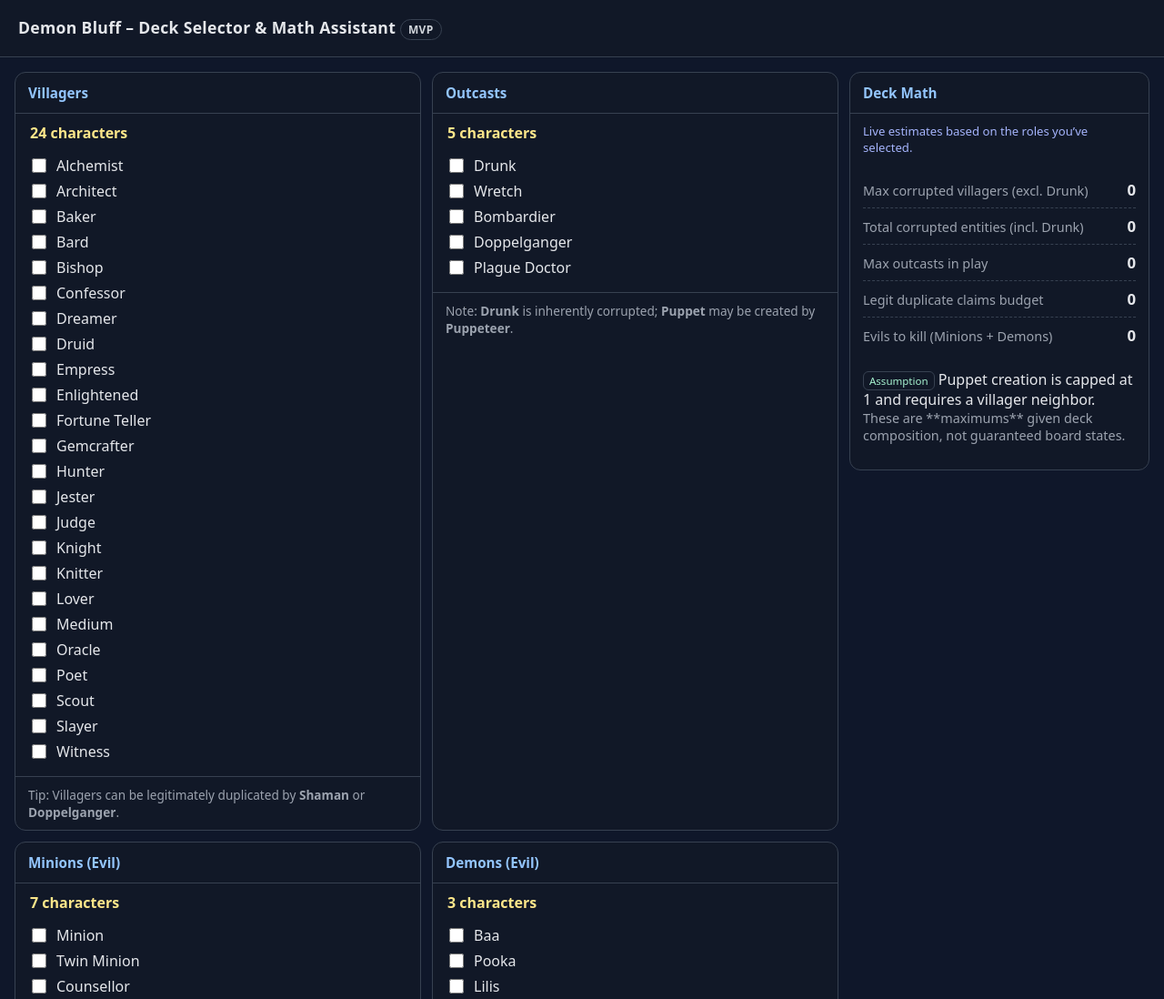
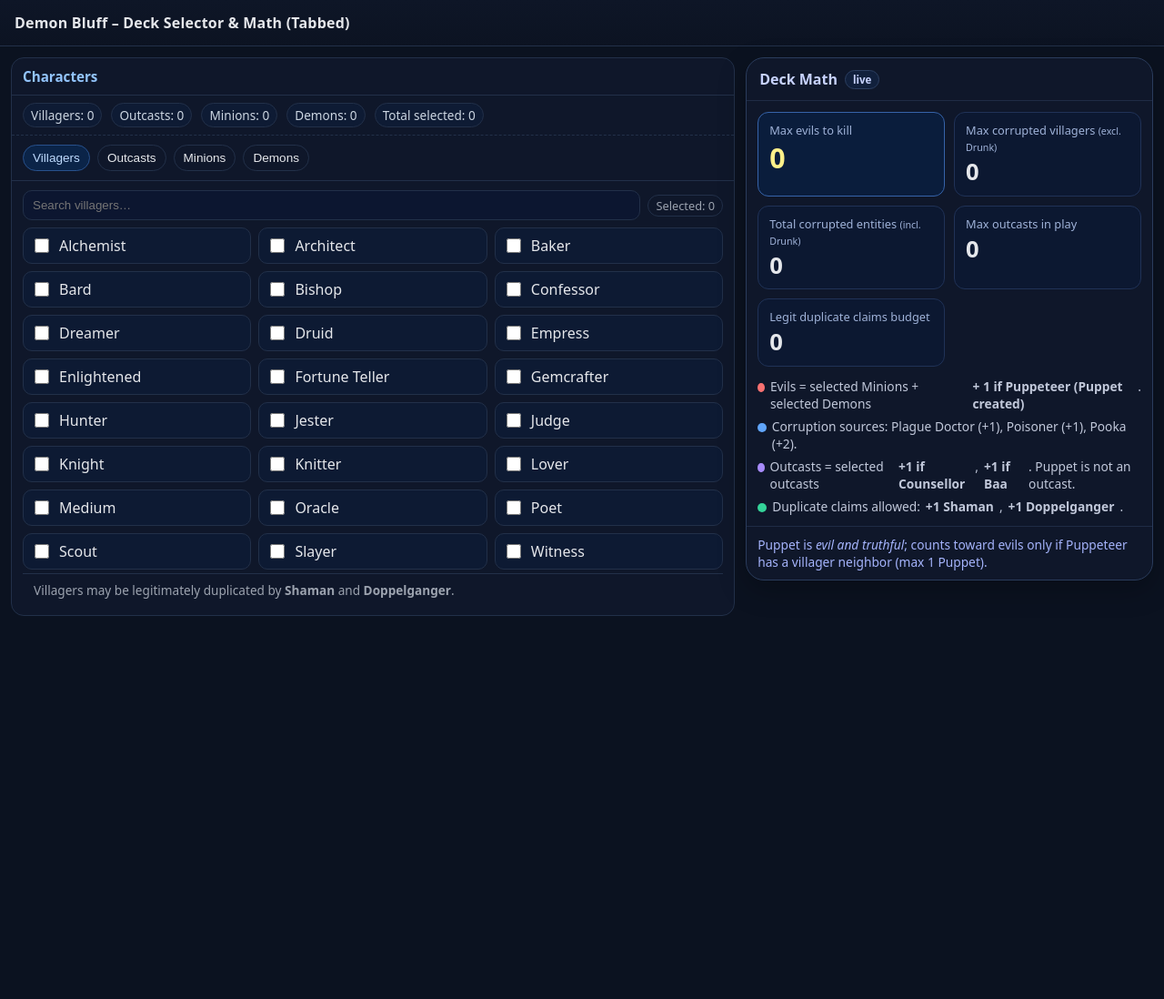
Before and after one commit to middaysnight/BluffHelper, a plain HTML site: page index.html in a window 1280 px wide. Shown: the top 1098 px of the page at 91% size. After the commit the page ends 800 px from the top, so only its background shows below. Drawn offline with Linux system fonts and the light colour scheme.

Commit message:
Update index.html
gpt think puppet is outcast. let's try fix that. also what is that mvp pills?

```diff
--- a/index.html
+++ b/index.html
@@ -2,244 +2,338 @@
 <html lang="en">
 <head>
   <meta charset="utf-8" />
-  <title>Demon Bluff – Player Assist (Deck & Calculator)</title>
+  <title>Demon Bluff – Deck Selector & Math (Tabbed, Compact)</title>
   <meta name="viewport" content="width=device-width, initial-scale=1" />
   <style>
-    :root { --gap: 12px; --radius: 12px; }
-    body { font-family: system-ui, Segoe UI, Roboto, Arial, sans-serif; margin: 0; color: #111; background: #0f172a; }
-    header { padding: 18px 20px; background: #111827; color: #e5e7eb; border-bottom: 1px solid #374151; }
-    header h1 { margin: 0; font-size: 1.1rem; letter-spacing: .3px; }
-    main { padding: 16px; display: grid; gap: var(--gap); grid-template-columns: 1fr 330px; align-items: start; }
-    .card { background: #111827; color: #e5e7eb; border: 1px solid #374151; border-radius: var(--radius); }
-    .card h2 { margin: 0; padding: 12px 14px; font-size: .95rem; border-bottom: 1px solid #374151; color: #93c5fd; }
-    .card .content { padding: 10px 14px; }
-    .grid { display: grid; gap: var(--gap); }
-    .cols-2 { grid-template-columns: repeat(2, minmax(0, 1fr)); }
-    .cols-3 { grid-template-columns: repeat(3, minmax(0, 1fr)); }
-    .pill { display:inline-block; padding: 2px 8px; border-radius: 999px; font-size: .75rem; border:1px solid #374151; color:#d1d5db; }
-    .section { margin-bottom: 18px; }
-    fieldset { border: none; padding: 0; margin: 0; }
-    legend { font-weight: 600; margin-bottom: 8px; color:#fde68a; }
-    label { display: flex; gap: 8px; align-items: center; margin: 6px 0; cursor: pointer; }
-    input[type="checkbox"] { accent-color: #60a5fa; width: 16px; height: 16px; }
-    .muted { color: #9ca3af; font-size: .9rem; }
-    .stat { display: flex; justify-content: space-between; align-items: baseline; padding: 8px 0; border-bottom: 1px dashed #374151; }
-    .stat:last-child { border-bottom: none; }
-    .stat .k { color:#9ca3af; font-size:.9rem; }
-    .stat .v { font-weight: 700; font-size: 1.05rem; color:#e5e7eb; }
-    .tag { font-size: .72rem; padding: 2px 6px; border-radius: 6px; border:1px solid #374151; color:#a7f3d0; }
-    .hint { font-size: .82rem; color: #a5b4fc; }
-    .foot { padding: 10px 14px; border-top: 1px solid #374151; color:#9ca3af; font-size:.85rem; }
-    @media (max-width: 980px){ main { grid-template-columns: 1fr; } }
+    :root{
+      --bg:#0b1220; --panel:#0f172a; --muted:#9ca3af; --line:#223049;
+      --text:#e5e7eb; --accent:#60a5fa; --accent2:#a78bfa; --warn:#f59e0b; --ok:#34d399; --bad:#f87171;
+      --radius:14px; --gap:12px;
+    }
+    *{box-sizing:border-box}
+    html,body{height:100%}
+    body{margin:0;font-family:system-ui,Segoe UI,Roboto,Arial,sans-serif;background:var(--bg);color:var(--text)}
+    header{padding:14px 16px;border-bottom:1px solid var(--line);background:linear-gradient(180deg,#0e1627,#0c1322)}
+    header h1{margin:0;font-size:1rem;letter-spacing:.2px}
+    .wrap{display:grid;grid-template-columns:1.6fr .9fr;gap:var(--gap);padding:12px;align-items:start;min-height:calc(100vh - 56px)}
+    @media (max-width: 980px){ .wrap{grid-template-columns:1fr;min-height:auto} .deckmath{position:static} }
+
+    /* Left: tabs */
+    .card{background:var(--panel);border:1px solid var(--line);border-radius:var(--radius)}
+    .card h2{margin:0;padding:10px 12px;border-bottom:1px solid var(--line);font-size:.95rem;color:#93c5fd}
+    .tabs{display:flex;gap:8px;padding:10px 12px;border-bottom:1px solid var(--line);flex-wrap:wrap}
+    .tab-btn{padding:6px 10px;font-size:.85rem;border:1px solid var(--line);border-radius:999px;background:transparent;color:var(--text);cursor:pointer}
+    .tab-btn.active{background:#0b2448;border-color:#28518c;color:#bfdbfe}
+    .tab-pane{display:none;padding:10px 12px}
+    .tab-pane.active{display:block}
+    .pane-head{display:flex;gap:8px;align-items:center;justify-content:space-between;margin-bottom:8px}
+    .search{flex:1}
+    .search input{width:100%;padding:8px 10px;border-radius:10px;border:1px solid var(--line);background:#0c1630;color:var(--text)}
+    .counter{font-size:.8rem;color:var(--muted);padding:2px 8px;border:1px solid var(--line);border-radius:999px}
+    .list{display:grid;grid-template-columns:repeat(3,minmax(0,1fr));gap:8px;max-height:58vh;overflow:auto;padding-bottom:4px}
+    @media (max-width: 1100px){ .list{grid-template-columns:repeat(2,minmax(0,1fr))} }
+    @media (max-width: 560px){ .list{grid-template-columns:1fr} }
+
+    .item{display:flex;gap:8px;align-items:center;padding:8px;border:1px solid var(--line);border-radius:10px;background:#0d1a33}
+    .item input{width:16px;height:16px;accent-color:var(--accent)}
+    .group-note{padding:8px 12px;border-top:1px solid var(--line);font-size:.85rem;color:var(--muted)}
+
+    /* Right: Deck Math (prominent) */
+    .deckmath{position:sticky;top:12px}
+    .hero{background:radial-gradient(1200px 300px at 50% -100%, #183054, transparent), var(--panel);
+          border:1px solid #2a3c5c;border-radius:20px;box-shadow:0 10px 30px rgba(0,0,0,.25)}
+    .hero h2{margin:0;padding:12px 14px;border-bottom:1px solid #1f2c45;font-size:1rem;color:#c7d2fe;display:flex;align-items:center;gap:8px}
+    .pill{font-size:.72rem;padding:2px 8px;border-radius:999px;border:1px solid #2c3f61;background:#11203c;color:#c7d2fe}
+    .stats{display:grid;grid-template-columns:1fr 1fr;gap:10px;padding:12px}
+    .stat{background:#0c1831;border:1px solid #203257;border-radius:12px;padding:10px 12px}
+    .stat .k{font-size:.8rem;color:#9fb2d8}
+    .stat .v{font-weight:800;font-size:1.6rem;line-height:1.2;margin-top:4px}
+    .stat.primary{border-color:#3663a9;background:#0a1d3c}
+    .stat.primary .v{font-size:1.9rem;color:#fef08a}
+    .legend{display:grid;gap:6px;padding:0 12px 12px}
+    .legend .row{font-size:.86rem;color:#c1c8da;display:flex;gap:6px;align-items:flex-start}
+    .dot{width:10px;height:10px;border-radius:50%;display:inline-block;margin-top:6px}
+    .d-corrupt{background:#60a5fa}
+    .d-outcast{background:#a78bfa}
+    .d-dup{background:#34d399}
+    .d-evil{background:#f87171}
+    .assumptions{border-top:1px solid #1f2c45;padding:10px 12px;color:#a5b4fc;font-size:.86rem}
+
+    /* Tiny banner strip */
+    .strip{display:flex;gap:10px;flex-wrap:wrap;padding:8px 12px;border-bottom:1px dashed var(--line);color:#cbd5e1;font-size:.85rem}
+    .chip{border:1px solid var(--line);border-radius:999px;padding:3px 8px;background:#0e1b34}
   </style>
 </head>
 <body>
   <header>
-    <h1>Demon Bluff – Deck Selector & Math Assistant <span class="pill">MVP</span></h1>
+    <h1>Demon Bluff – Deck Selector & Math (Tabbed)</h1>
   </header>
 
-  <main>
-    <!-- LEFT: Character selection -->
-    <section class="grid cols-2">
-      <div class="card">
-        <h2>Villagers</h2>
-        <div class="content" id="villagers"></div>
-        <div class="foot">Tip: Villagers can be legitimately duplicated by <strong>Shaman</strong> or <strong>Doppelganger</strong>.</div>
+  <div class="wrap">
+    <!-- LEFT: Character tabs -->
+    <section class="card">
+      <h2>Characters</h2>
+
+      <div class="strip">
+        <span class="chip" id="count-villagers">Villagers: 0</span>
+        <span class="chip" id="count-outcasts">Outcasts: 0</span>
+        <span class="chip" id="count-minions">Minions: 0</span>
+        <span class="chip" id="count-demons">Demons: 0</span>
+        <span class="chip" id="count-total">Total selected: 0</span>
       </div>
 
-      <div class="card">
-        <h2>Outcasts</h2>
-        <div class="content" id="outcasts"></div>
-        <div class="foot">Note: <strong>Drunk</strong> is inherently corrupted; <strong>Puppet</strong> may be created by <strong>Puppeteer</strong>.</div>
+      <div class="tabs" id="tabs"></div>
+
+      <div id="pane-villagers" class="tab-pane active">
+        <div class="pane-head">
+          <div class="search"><input type="text" placeholder="Search villagers…" data-search="villagers"></div>
+          <span class="counter" id="sel-villagers">Selected: 0</span>
+        </div>
+        <div class="list" id="list-villagers"></div>
+        <div class="group-note">Villagers may be legitimately duplicated by <strong>Shaman</strong> and <strong>Doppelganger</strong>.</div>
       </div>
 
-      <div class="card">
-        <h2>Minions (Evil)</h2>
-        <div class="content" id="minions"></div>
-        <div class="foot">All minions are <strong>evil</strong> and count toward evils to kill.</div>
+      <div id="pane-outcasts" class="tab-pane">
+        <div class="pane-head">
+          <div class="search"><input type="text" placeholder="Search outcasts…" data-search="outcasts"></div>
+          <span class="counter" id="sel-outcasts">Selected: 0</span>
+        </div>
+        <div class="list" id="list-outcasts"></div>
+        <div class="group-note">Note: <strong>Drunk</strong> is inherently corrupted. <strong>Puppet</strong> is <em>not</em> an outcast.</div>
       </div>
 
-      <div class="card">
-        <h2>Demons (Evil)</h2>
-        <div class="content" id="demons"></div>
-        <div class="foot">Demons are <strong>evil</strong> and must be killed to win.</div>
+      <div id="pane-minions" class="tab-pane">
+        <div class="pane-head">
+          <div class="search"><input type="text" placeholder="Search minions…" data-search="minions"></div>
+          <span class="counter" id="sel-minions">Selected: 0</span>
+        </div>
+        <div class="list" id="list-minions"></div>
+        <div class="group-note"><strong>Puppeteer</strong> may create a <strong>Puppet</strong> (evil, truthful) if it has a villager neighbor.</div>
+      </div>
+
+      <div id="pane-demons" class="tab-pane">
+        <div class="pane-head">
+          <div class="search"><input type="text" placeholder="Search demons…" data-search="demons"></div>
+          <span class="counter" id="sel-demons">Selected: 0</span>
+        </div>
+        <div class="list" id="list-demons"></div>
+        <div class="group-note"><strong>Pooka</strong> corrupts neighbors; <strong>Lilis</strong> adds a kill timer; <strong>Baa</strong> adds a fake outcast to the deck.</div>
       </div>
     </section>
 
-    <!-- RIGHT: Calculations -->
-    <aside class="card">
-      <h2>Deck Math</h2>
-      <div class="content">
-        <div class="section">
-          <div class="hint">Live estimates based on the roles you’ve selected.</div>
+    <!-- RIGHT: Big, prominent Deck Math -->
+    <aside class="deckmath">
+      <div class="hero">
+        <h2>Deck Math <span class="pill">live</span></h2>
+        <div class="stats">
+          <div class="stat primary">
+            <div class="k">Max evils to kill</div>
+            <div class="v" id="stat-evils">0</div>
+          </div>
+          <div class="stat">
+            <div class="k">Max corrupted villagers <small>(excl. Drunk)</small></div>
+            <div class="v" id="stat-corrupt-villagers">0</div>
+          </div>
+          <div class="stat">
+            <div class="k">Total corrupted entities <small>(incl. Drunk)</small></div>
+            <div class="v" id="stat-corrupt-total">0</div>
+          </div>
+          <div class="stat">
+            <div class="k">Max outcasts in play</div>
+            <div class="v" id="stat-outcasts">0</div>
+          </div>
+          <div class="stat">
+            <div class="k">Legit duplicate claims budget</div>
+            <div class="v" id="stat-duplicates">0</div>
+          </div>
         </div>
 
-        <div class="section">
-          <div class="stat"><div class="k">Max corrupted villagers (excl. Drunk)</div><div class="v" id="stat-corrupt-villagers">0</div></div>
-          <div class="stat"><div class="k">Total corrupted entities (incl. Drunk)</div><div class="v" id="stat-corrupt-total">0</div></div>
-          <div class="stat"><div class="k">Max outcasts in play</div><div class="v" id="stat-outcasts">0</div></div>
-          <div class="stat"><div class="k">Legit duplicate claims budget</div><div class="v" id="stat-duplicates">0</div></div>
-          <div class="stat"><div class="k">Evils to kill (Minions + Demons)</div><div class="v" id="stat-evils">0</div></div>
+        <div class="legend">
+          <div class="row"><span class="dot d-evil"></span> Evils = selected Minions + selected Demons <strong>+ 1 if Puppeteer (Puppet created)</strong>.</div>
+          <div class="row"><span class="dot d-corrupt"></span> Corruption sources: Plague Doctor (+1), Poisoner (+1), Pooka (+2).</div>
+          <div class="row"><span class="dot d-outcast"></span> Outcasts = selected outcasts <strong>+1 if Counsellor</strong>, <strong>+1 if Baa</strong>. Puppet is not an outcast.</div>
+          <div class="row"><span class="dot d-dup"></span> Duplicate claims allowed: <strong>+1 Shaman</strong>, <strong>+1 Doppelganger</strong>.</div>
         </div>
 
-        <div class="section">
-          <div><span class="tag">Assumption</span> Puppet creation is capped at 1 and requires a villager neighbor.</div>
-          <div class="muted">These are **maximums** given deck composition, not guaranteed board states.</div>
+        <div class="assumptions">
+          Puppet is <em>evil and truthful</em>; counts toward evils only if Puppeteer has a villager neighbor (max 1 Puppet).
         </div>
       </div>
     </aside>
-  </main>
+  </div>
 
   <script>
-    // --- DATA -----------------------------------------------------------------
-
+    // ------------------------------ DATA --------------------------------------
     const DATA = {
       villagers: [
         "Alchemist","Architect","Baker","Bard","Bishop","Confessor","Dreamer","Druid",
         "Empress","Enlightened","Fortune Teller","Gemcrafter","Hunter","Jester","Judge",
         "Knight","Knitter","Lover","Medium","Oracle","Poet","Scout","Slayer","Witness"
       ],
-
-      // Outcasts (some are "hazard" roles, not evil)
       outcasts: [
-        "Drunk",        // inherently corrupted, not curable
-        "Wretch",       // registers as evil to detectors
-        "Bombardier",   // lose if executed
-        "Doppelganger", // duplicates a good villager; truthful
-        "Plague Doctor" // can corrupt 1 good villager & learn evil
+        "Drunk","Wretch","Bombardier","Doppelganger","Plague Doctor"
       ],
-
-      // Minions (evil)
       minions: [
-        "Minion","Twin Minion",
-        "Counsellor",  // adds +1 outcast
-        "Witch",       // block last-card reveal
-        "Poisoner",    // corrupts 1 adjacent villager
-        "Shaman",      // duplicates an in-play villager role (legit double-claim)
-        "Puppeteer"    // can create 1 Puppet (outcast-like)
+        "Minion","Twin Minion","Counsellor","Witch","Poisoner","Shaman","Puppeteer"
       ],
-
-      // Demons (evil)
       demons: [
-        "Baa",     // adds +1 fake outcast
-        "Pooka",   // corrupts 2 neighbors
-        "Lilis"    // kills every 4 reveals (timer logic elsewhere)
-      ]
+        "Baa","Pooka","Lilis"
+      ],
     };
 
-    // --- STATE ---------------------------------------------------------------
-
+    // ------------------------------ STATE -------------------------------------
     const state = {
-      selected: new Set()
+      selected: new Set(),
+      counts: {
+        villagers: 0, outcasts: 0, minions: 0, demons: 0, total: 0
+      }
     };
 
-    // --- RENDER CHECKLISTS ---------------------------------------------------
+    // ----------------------------- TABS ---------------------------------------
+    const tabDefs = [
+      {key:"villagers", label:"Villagers"},
+      {key:"outcasts",  label:"Outcasts"},
+      {key:"minions",   label:"Minions"},
+      {key:"demons",    label:"Demons"},
+    ];
 
-    function renderList(containerId, list) {
+    const tabsEl = document.getElementById('tabs');
+    function buildTabs(){
+      tabDefs.forEach((t, idx)=>{
+        const btn = document.createElement('button');
+        btn.className = 'tab-btn' + (idx===0?' active':'');
+        btn.dataset.tab = t.key;
+        btn.textContent = t.label;
+        btn.addEventListener('click', ()=>{
+          document.querySelectorAll('.tab-btn').forEach(b=>b.classList.remove('active'));
+          btn.classList.add('active');
+          document.querySelectorAll('.tab-pane').forEach(p=>p.classList.remove('active'));
+          document.getElementById('pane-'+t.key).classList.add('active');
+        });
+        tabsEl.appendChild(btn);
+      });
+    }
+    buildTabs();
+
+    // ------------------------ LIST RENDER + SEARCH ----------------------------
+    function renderList(containerId, listKey){
       const container = document.getElementById(containerId);
-      const fs = document.createElement('fieldset');
-      const legend = document.createElement('legend');
-      legend.textContent = `${list.length} characters`;
-      fs.appendChild(legend);
-
-      list.forEach(name => {
-        const id = `cb-${name.replace(/\s+/g, '-').toLowerCase()}`;
+      container.innerHTML = '';
+      DATA[listKey].forEach(name=>{
+        const id = `cb-${name.replace(/\s+/g,'-').toLowerCase()}`;
         const label = document.createElement('label');
+        label.className = 'item';
         const cb = document.createElement('input');
-        cb.type = 'checkbox';
-        cb.id = id;
-        cb.addEventListener('change', () => {
-          if (cb.checked) state.selected.add(name);
-          else state.selected.delete(name);
+        cb.type = 'checkbox'; cb.id = id; cb.checked = state.selected.has(name);
+        cb.addEventListener('change', ()=>{
+          if (cb.checked) state.selected.add(name); else state.selected.delete(name);
+          updateCounts();
           updateStats();
         });
-        const span = document.createElement('span');
-        span.textContent = name;
-        label.appendChild(cb);
-        label.appendChild(span);
-        fs.appendChild(label);
+        const span = document.createElement('span'); span.textContent = name;
+        label.appendChild(cb); label.appendChild(span);
+        container.appendChild(label);
       });
-
-      container.innerHTML = '';
-      container.appendChild(fs);
     }
 
-    renderList('villagers', DATA.villagers);
-    renderList('outcasts', DATA.outcasts);
-    renderList('minions',  DATA.minions);
-    renderList('demons',   DATA.demons);
+    function hookSearch(){
+      document.querySelectorAll('input[data-search]').forEach(inp=>{
+        inp.addEventListener('input', ()=>{
+          const key = inp.dataset.search;
+          const q = inp.value.trim().toLowerCase();
+          const listEl = document.getElementById('list-'+key);
+          [...listEl.children].forEach(row=>{
+            const name = row.querySelector('span').textContent.toLowerCase();
+            row.style.display = name.includes(q) ? '' : 'none';
+          });
+        });
+      });
+    }
 
-    // --- CALCULATIONS --------------------------------------------------------
+    // initial render
+    renderList('list-villagers','villagers');
+    renderList('list-outcasts','outcasts');
+    renderList('list-minions','minions');
+    renderList('list-demons','demons');
+    hookSearch();
 
-    function calcDuplicateBudget(selected) {
-      // Legit duplicate claims come from Shaman (+1 duplicated role) and Doppelganger (+1 copied villager).
+    // ------------------------------- MATH -------------------------------------
+    function calcDuplicateBudget(sel){
       let budget = 0;
-      if (selected.has("Shaman")) budget += 1;
-      if (selected.has("Doppelganger")) budget += 1;
+      if (sel.has("Shaman")) budget += 1;
+      if (sel.has("Doppelganger")) budget += 1;
       return budget;
     }
 
-    function calcCorruptionCapacity(selected) {
-      // Max corrupted *villagers* (excluding Drunk).
-      // Plague Doctor: up to 1 random villager corrupted.
-      // Poisoner: 1 adjacent villager corrupted.
-      // Pooka (demon): 2 adjacent villagers corrupted.
+    function calcCorruptionCapacity(sel){
       let cap = 0;
-      if (selected.has("Plague Doctor")) cap += 1;
-      if (selected.has("Poisoner")) cap += 1;
-      if (selected.has("Pooka")) cap += 2;
+      if (sel.has("Plague Doctor")) cap += 1;
+      if (sel.has("Poisoner")) cap += 1;
+      if (sel.has("Pooka")) cap += 2;
       return cap;
     }
 
-    function countDrunks(selected) {
-      return selected.has("Drunk") ? 1 : 0; // Only 1 copy of each character in deck rules.
-    }
+    function countDrunks(sel){ return sel.has("Drunk") ? 1 : 0; }
 
-    function calcOutcastsMax(selected) {
-      // Base: number of outcast roles explicitly selected (Drunk, Wretch, Bombardier, Doppelganger, Plague Doctor)
-      let base = [...selected].filter(x => DATA.outcasts.includes(x)).length;
-
+    function calcOutcastsMax(sel){
+      // Start with explicitly selected outcasts
+      let base = 0;
+      for (const x of sel) if (DATA.outcasts.includes(x)) base += 1;
       // Adds:
-      // - Counsellor: +1 outcast added
-      // - Baa (demon): +1 fake outcast to the deck
-      // - Puppeteer: up to +1 Puppet (requires a villager neighbor; here we count the max possibility)
-      if (selected.has("Counsellor")) base += 1;
-      if (selected.has("Baa")) base += 1;
-      if (selected.has("Puppeteer")) base += 1; // assume max one puppet possible
-
+      if (sel.has("Counsellor")) base += 1; // adds an outcast
+      if (sel.has("Baa")) base += 1;        // fake outcast added to deck
+      // NOTE: Puppet is NOT an outcast → do not add for Puppeteer
       return base;
     }
 
-    function calcEvilsToKill(selected) {
-      // Evils = all selected minions + selected demons.
+    function calcEvilsMax(sel){
+      // Evils = selected minions + selected demons + 1 if Puppeteer (Puppet might be created)
       let evils = 0;
-      for (const x of selected) {
+      for (const x of sel){
         if (DATA.minions.includes(x) || DATA.demons.includes(x)) evils += 1;
       }
+      if (sel.has("Puppeteer")) evils += 1; // potential Puppet (requires villager neighbor)
       return evils;
     }
 
-    // --- UPDATE UI -----------------------------------------------------------
+    // ------------------------- COUNTS + STATS UI ------------------------------
+    function updateCounts(){
+      const sel = state.selected;
+      state.counts.villagers = [...sel].filter(x=>DATA.villagers.includes(x)).length;
+      state.counts.outcasts  = [...sel].filter(x=>DATA.outcasts.includes(x)).length;
+      state.counts.minions   = [...sel].filter(x=>DATA.minions.includes(x)).length;
+      state.counts.demons    = [...sel].filter(x=>DATA.demons.includes(x)).length;
+      state.counts.total     = sel.size;
 
-    function updateStats() {
+      document.getElementById('count-villagers').textContent = `Villagers: ${state.counts.villagers}`;
+      document.getElementById('count-outcasts').textContent  = `Outcasts: ${state.counts.outcasts}`;
+      document.getElementById('count-minions').textContent   = `Minions: ${state.counts.minions}`;
+      document.getElementById('count-demons').textContent    = `Demons: ${state.counts.demons}`;
+      document.getElementById('count-total').textContent     = `Total selected: ${state.counts.total}`;
+
+      document.getElementById('sel-villagers').textContent = `Selected: ${state.counts.villagers}`;
+      document.getElementById('sel-outcasts').textContent  = `Selected: ${state.counts.outcasts}`;
+      document.getElementById('sel-minions').textContent   = `Selected: ${state.counts.minions}`;
+      document.getElementById('sel-demons').textContent    = `Selected: ${state.counts.demons}`;
+    }
+
+    function updateStats(){
       const sel = state.selected;
-
       const corruptVillagers = calcCorruptionCapacity(sel);
-      const drunkCount = countDrunks(sel);
-      const totalCorruptedEntities = corruptVillagers + drunkCount;
-
+      const drunks = countDrunks(sel);
       const outcastsMax = calcOutcastsMax(sel);
-      const duplicateBudget = calcDuplicateBudget(sel);
-      const evils = calcEvilsToKill(sel);
+      const dupBudget = calcDuplicateBudget(sel);
+      const evilsMax = calcEvilsMax(sel);
 
       document.getElementById('stat-corrupt-villagers').textContent = corruptVillagers;
-      document.getElementById('stat-corrupt-total').textContent = totalCorruptedEntities;
+      document.getElementById('stat-corrupt-total').textContent = corruptVillagers + drunks;
       document.getElementById('stat-outcasts').textContent = outcastsMax;
-      document.getElementById('stat-duplicates').textContent = duplicateBudget;
-      document.getElementById('stat-evils').textContent = evils;
+      document.getElementById('stat-duplicates').textContent = dupBudget;
+      document.getElementById('stat-evils').textContent = evilsMax;
     }
 
-    // Initialize stats on first load
+    // initialize counters
+    updateCounts();
     updateStats();
   </script>
 </body>
```
